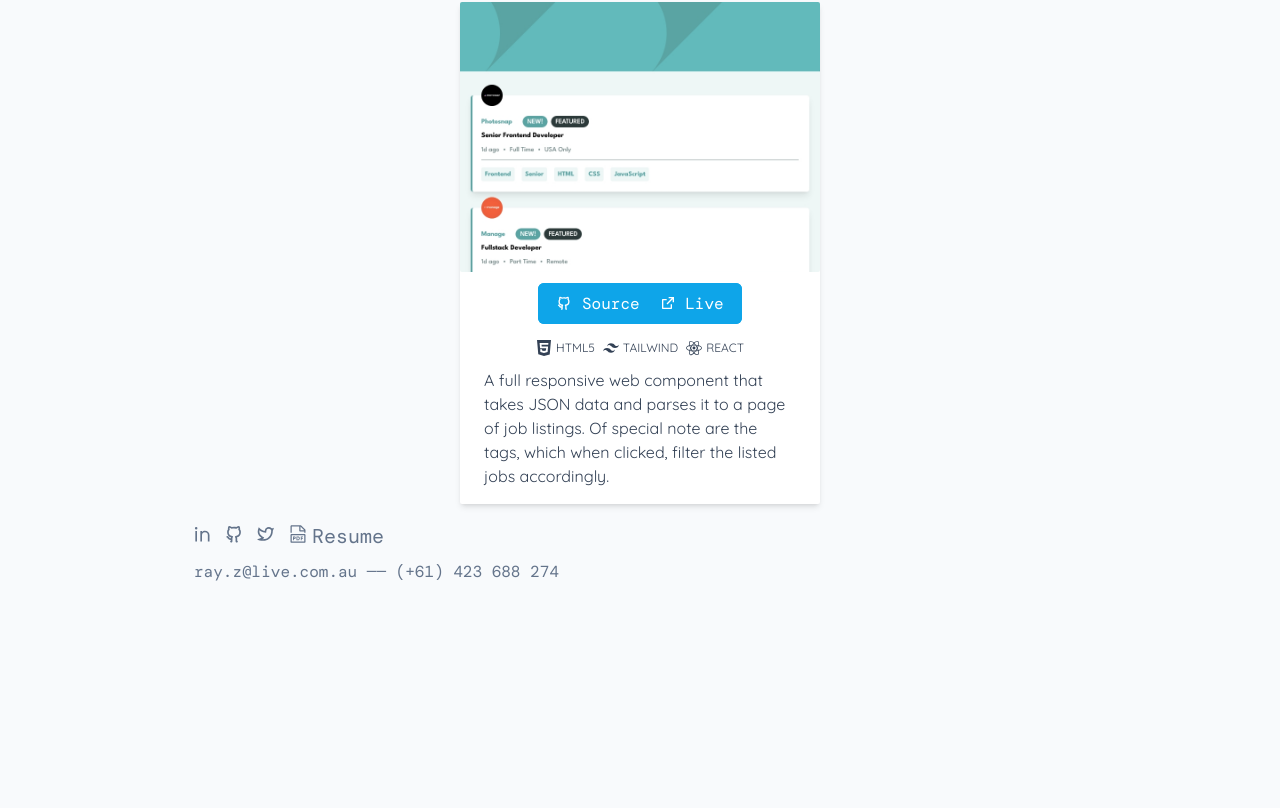
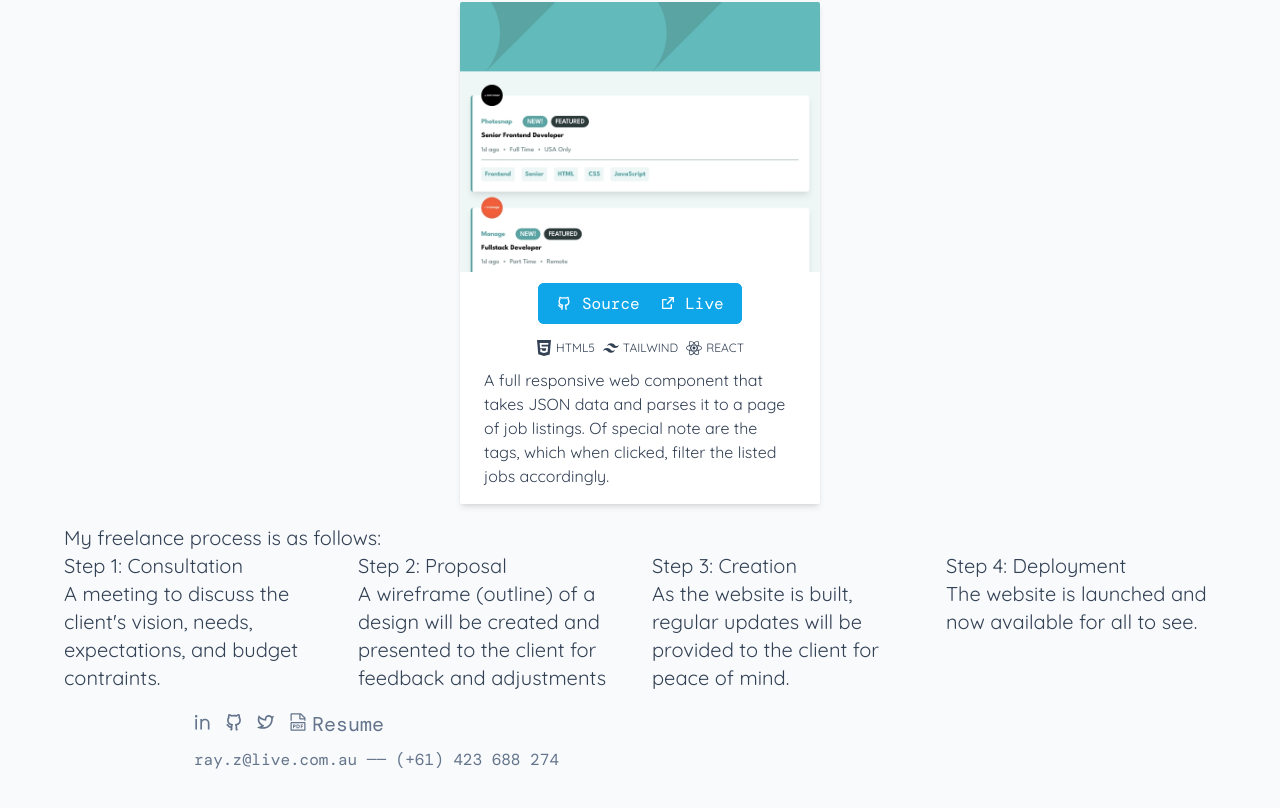
Before and after one commit to king-oldmate/portfolio-attempt-idk, a React (Create React App) app: page / in a window 1280 px wide. Shown: the part 820-1628 px from the top of the page. Before the commit the page ends 1444 px from the top, so only its background shows below. Built offline with nearby package versions, Linux system fonts and the light colour scheme; a web font is replaced by a local one.

Commit message:
Freelance component

```diff
--- a/src/App.js
+++ b/src/App.js
@@ -1,12 +1,14 @@
 import Main from "./Main";
 import Portfolio from "./Portfolio";
 import Footer from "./Footer";
+import FreelanceProcess from "./FreelanceProcess";
 
 function App() {
   return (
     <div className='p-10 space-y-5 '>
       <Main />
       <Portfolio />
+      <FreelanceProcess />
       <Footer />
     </div>
   );
--- /dev/null
+++ b/src/FreelanceProcess.jsx
@@ -0,0 +1,16 @@
+import React from 'react'
+
+const FreelanceProcess = () => {
+  return (
+    <section className='max-w-6xl mx-auto text-xl '>My freelance process is as follows:
+        <ol className='grid justify-center gap-6 sm:grid-cols-2 lg:grid-cols-4' >
+            <li><h3>Step 1: Consultation</h3><p>A meeting to discuss the client's vision, needs,  expectations, and budget contraints.</p></li>
+            <li><h3>Step 2: Proposal</h3><p>A wireframe (outline) of a design will be created and presented to the client for feedback and adjustments</p></li>
+            <li><h3>Step 3: Creation</h3><p>As the website is built, regular updates will be provided to the client for peace of mind.</p></li>
+            <li><h3>Step 4: Deployment</h3><p>The website is launched and now available for all to see. </p></li>
+        </ol>
+    </section>
+  )
+}
+
+export default FreelanceProcess
```
